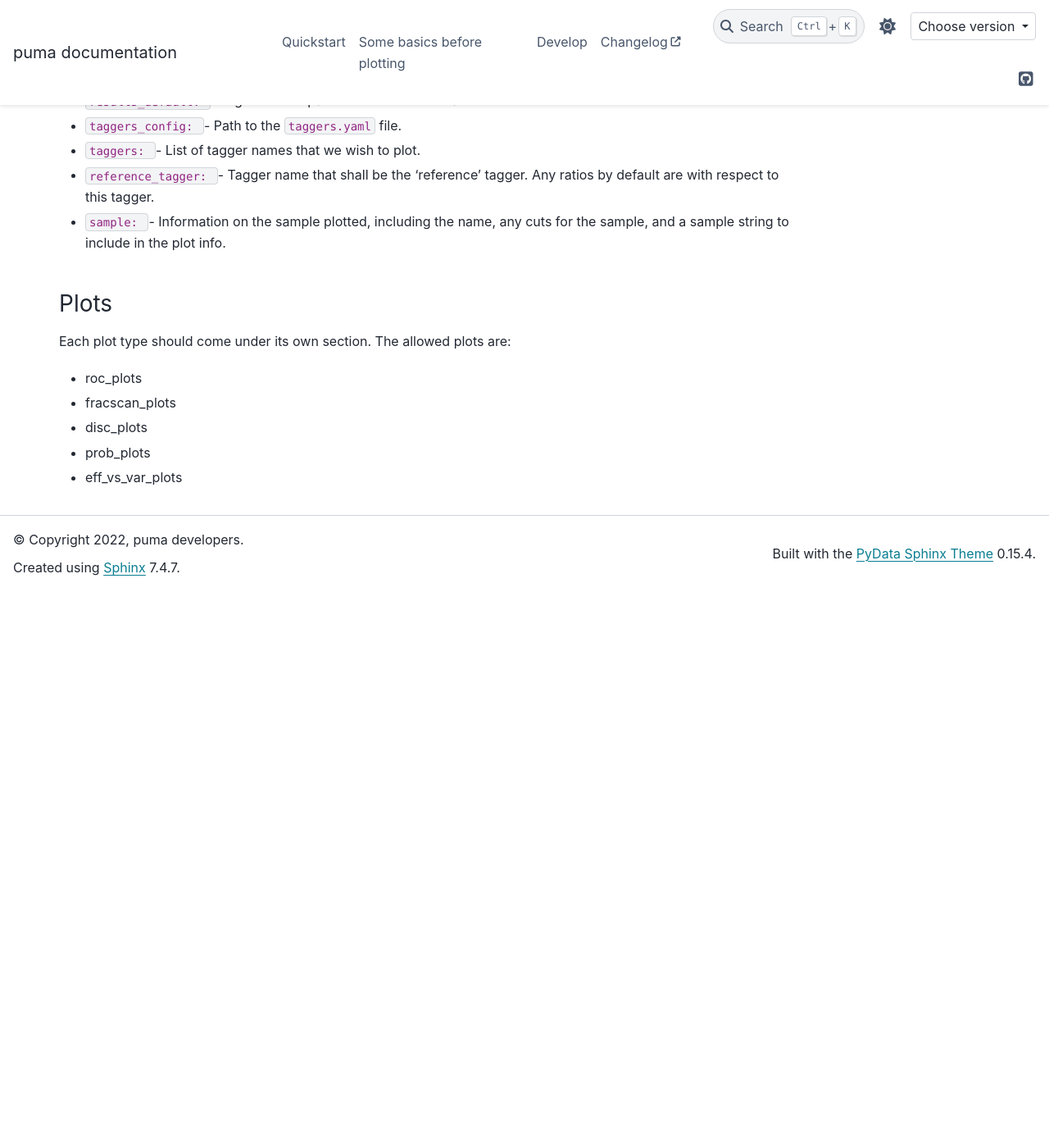
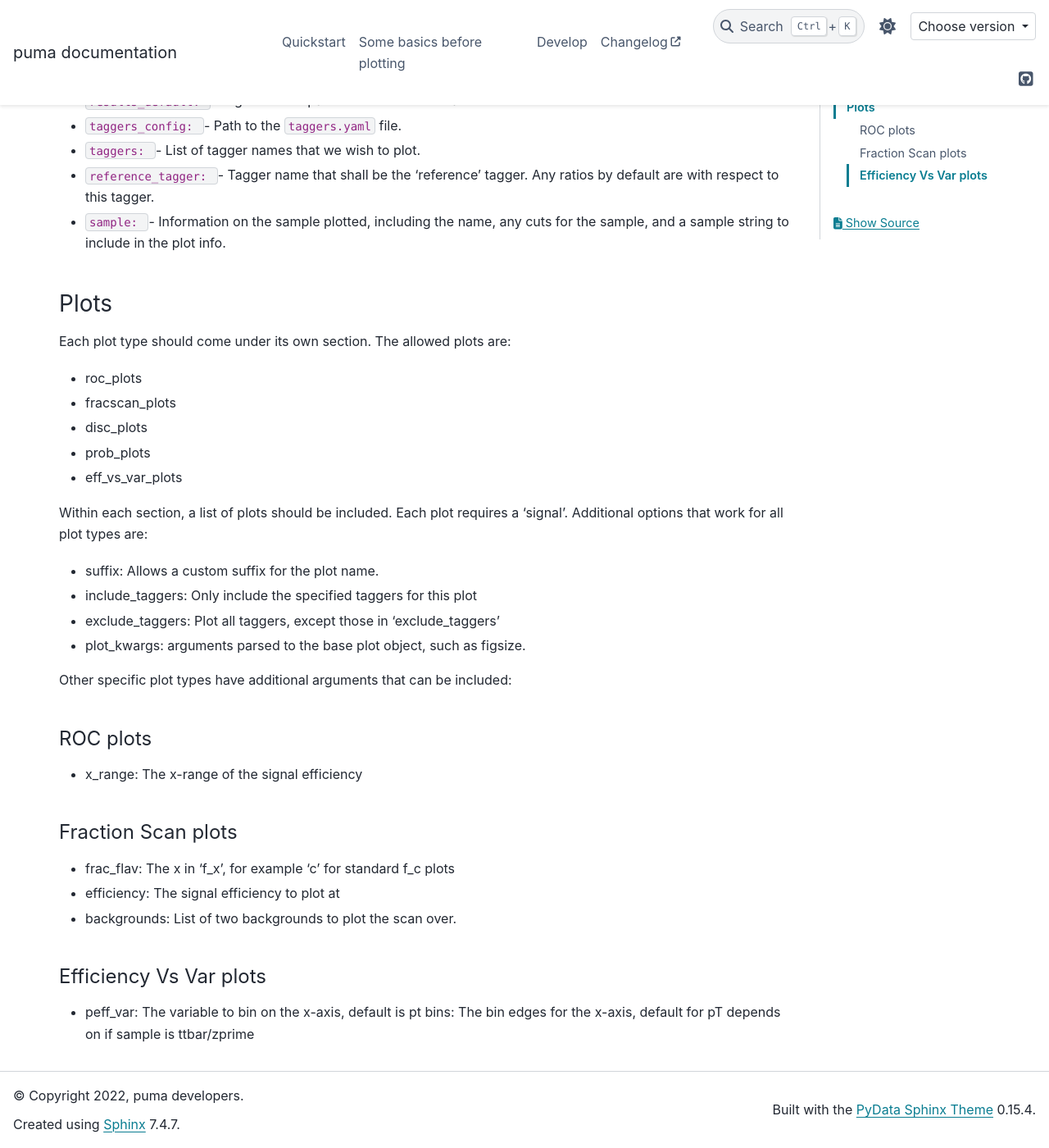
Before and after one commit to umami-hep/puma, a Sphinx documentation site: the page built from docs/source/examples/yuma.md, in a window 1280 px wide and 1400 px high, scrolled down 1111 px. Shown: the whole window at 82% size. Built offline with Sphinx 7.4.7 and the PyData theme 0.15.4, drawn with Linux system fonts in a browser that asks for light colours; the version number is read from the project's files by our own code; before the commit the page ends 1832 px from its top, so only the background shows below that.

```diff
--- a/docs/source/examples/yuma.md
+++ b/docs/source/examples/yuma.md
@@ -40,3 +40,23 @@ Each plot type should come under its own section. The allowed plots are:
 - disc_plots
 - prob_plots
 - eff_vs_var_plots
+
+Within each section, a list of plots should be included. Each plot requires a 'signal'. Additional options that work for all plot types are:
+- suffix: Allows a custom suffix for the plot name.
+- include_taggers: Only include the specified taggers for this plot
+- exclude_taggers: Plot all taggers, except those in 'exclude_taggers'
+- plot_kwargs: arguments parsed to the base plot object, such as figsize.
+
+Other specific plot types have additional arguments that can be included:
+
+#### ROC plots
+- x_range: The x-range of the signal efficiency
+
+#### Fraction Scan plots
+- frac_flav: The x in 'f_x', for example 'c' for standard f_c plots
+- efficiency: The signal efficiency to plot at
+- backgrounds: List of two backgrounds to plot the scan over.
+
+#### Efficiency Vs Var plots
+- peff_var: The variable to bin on the x-axis, default is pt
+bins: The bin edges for the x-axis, default for pT depends on if sample is ttbar/zprime
```
Also changed, not shown: 4 other files.
